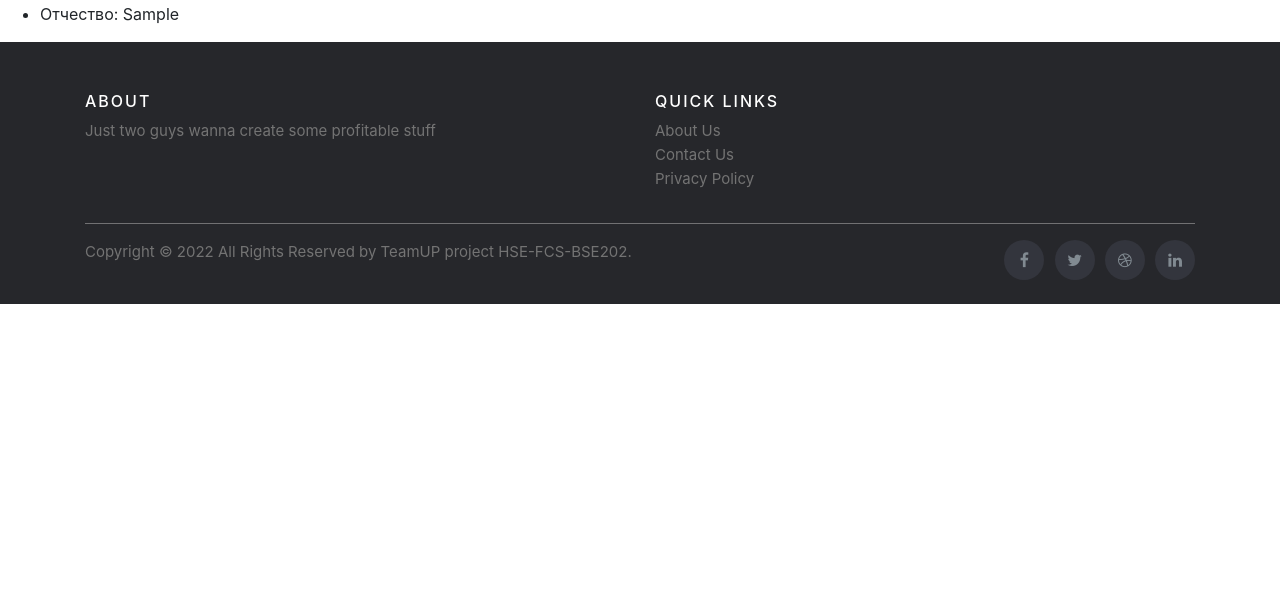
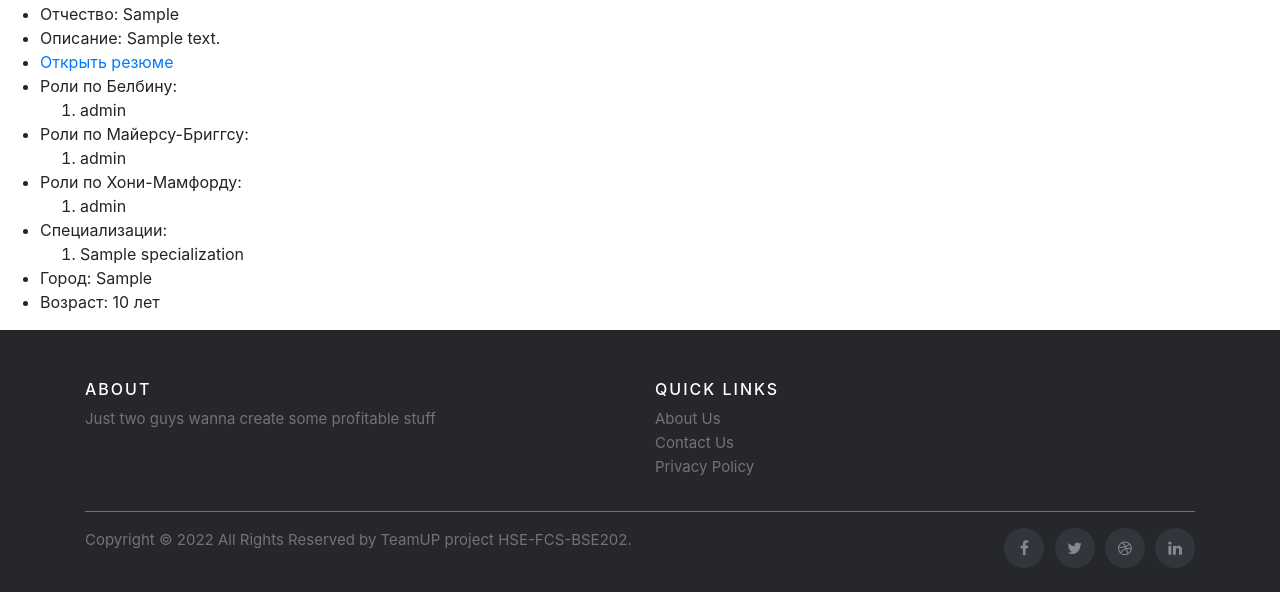
Before and after one commit to DmitySH/team-up, a Django app: template src/main/templates/main/user_detail.html in a window 1280 px wide. Shown: the part 265-857 px from the top of the page. Before the commit the page ends 569 px from the top, so only its background shows below. Run offline with Django 4.2, Linux system fonts and the light colour scheme; the template is opened without the code that fills it: values that come from a table or form of the project are taken from there, others are empty; tables that the repository leaves empty hold one stand-in row (values such as "Sample post"); grey boxes marked "Sample" are stand-in pictures; some libraries are stand-ins or nearby versions.

Commit message:
profile page info added

```diff
--- a/src/main/templates/main/user_detail.html
+++ b/src/main/templates/main/user_detail.html
@@ -3,12 +3,83 @@
 {% block content %}
     <ul>
         <li>
-            <img style="width: 200px" src="{{ profile.photo.url }}" alt="Фото профиля">
+            <img style="width: 200px" src="{{ profile.photo.url }}"
+                 alt="Фото профиля">
         </li>
         <li>Фамилия: {{ user_.last_name }}</li>
         <li>Имя: {{ user_.first_name }}</li>
         {% if profile.patronymic %}
             <li>Отчество: {{ profile.patronymic }}</li>
         {% endif %}
+        <li>Описание:
+            {% if profile.description %}
+                {{ profile.description }}
+            {% else %}
+                Пользователь не рассказывает о себе
+            {% endif %}
+        </li>
+        <li>
+            {% if profile.cv %}
+                <a href="{{ profile.cv.url }}">Открыть резюме</a>
+            {% else %}
+                Резюме: Не загружено
+            {% endif %}
+        </li>
+        <li>
+            {% if profile.belbin.count > 0 %}
+                Роли по Белбину:
+                <ol>
+                    {% for role in profile.belbin.all %}
+                        <li>{{ role }}</li>
+                    {% endfor %}
+                </ol>
+            {% else %}
+                Пользователь не прошел тестирование по Белбину
+            {% endif %}
+        </li>
+        <li>
+            {% if profile.mbti.count > 0 %}
+                Роли по Майерсу-Бриггсу:
+                <ol>
+                    {% for role in profile.mbti.all %}
+                        <li>{{ role }}</li>
+                    {% endfor %}
+                </ol>
+            {% else %}
+                Пользователь не прошел тестирование по Майерсу-Бриггсу
+            {% endif %}
+        </li>
+        <li>
+            {% if profile.lsq.count > 0 %}
+                Роли по Хони-Мамфорду:
+                <ol>
+                    {% for role in profile.lsq.all %}
+                        <li>{{ role }}</li>
+                    {% endfor %}
+                </ol>
+            {% else %}
+                Пользователь не прошел тестирование по Хони-Мамфорду
+            {% endif %}
+        </li>
+        {% if profile.remote %}
+            <li>
+                Предпочитает работать: {{ profile.get_remote_value }}
+            </li>
+        {% endif %}
+        {% if profile.specialization.count > 0 %}
+            <li>Специализации:
+                <ol>
+                    {% for spec in profile.specialization.all %}
+                        <li>{{ spec }}</li>
+                    {% endfor %}
+                </ol>
+            </li>
+        {% endif %}
+        {% if profile.city %}
+            <li>Город: {{ profile.city }}</li>
+        {% endif %}
+        {% if profile.age %}
+            <li>Возраст: {{ profile.age }} лет</li>
+        {% endif %}
     </ul>
 {% endblock %}
```
